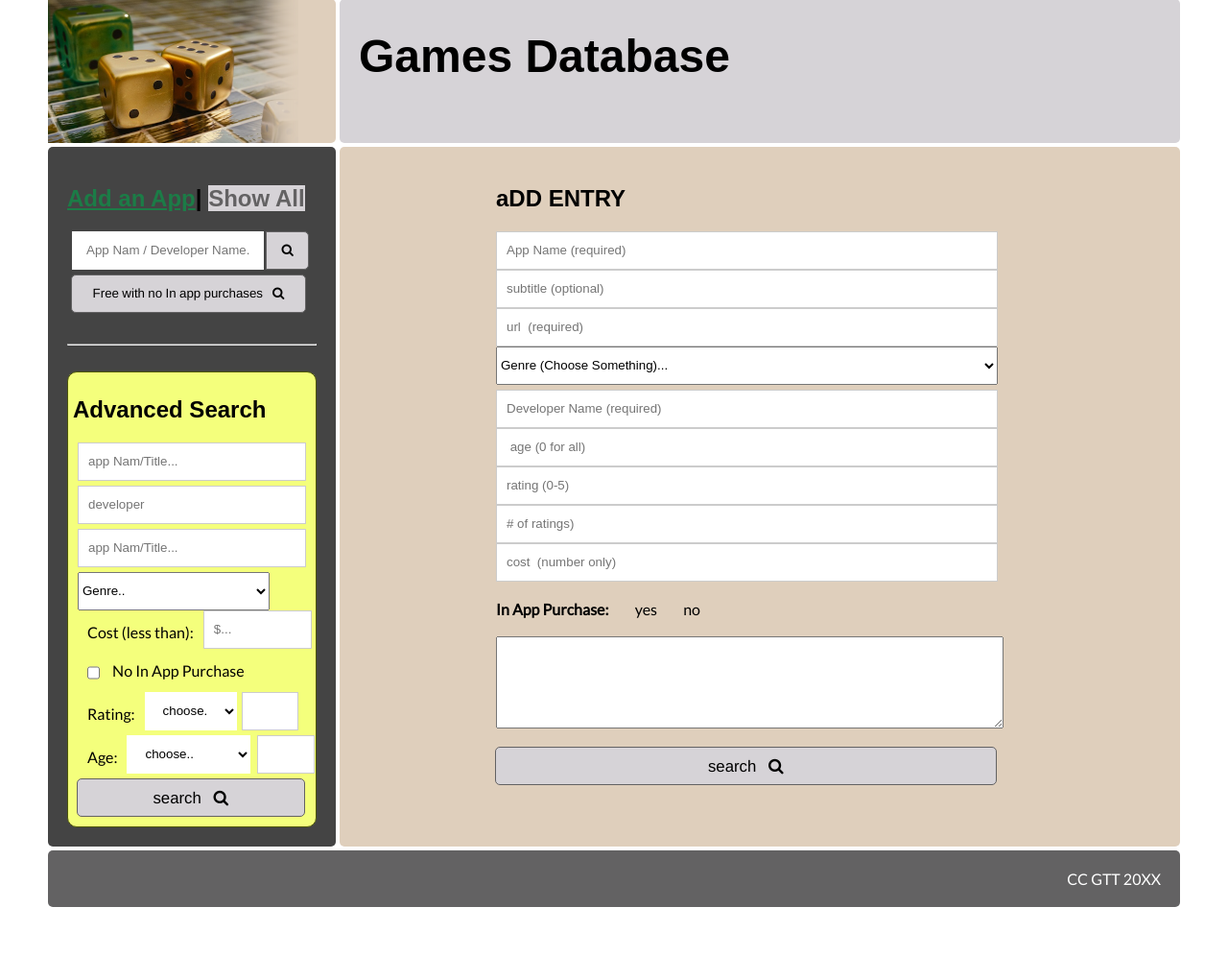
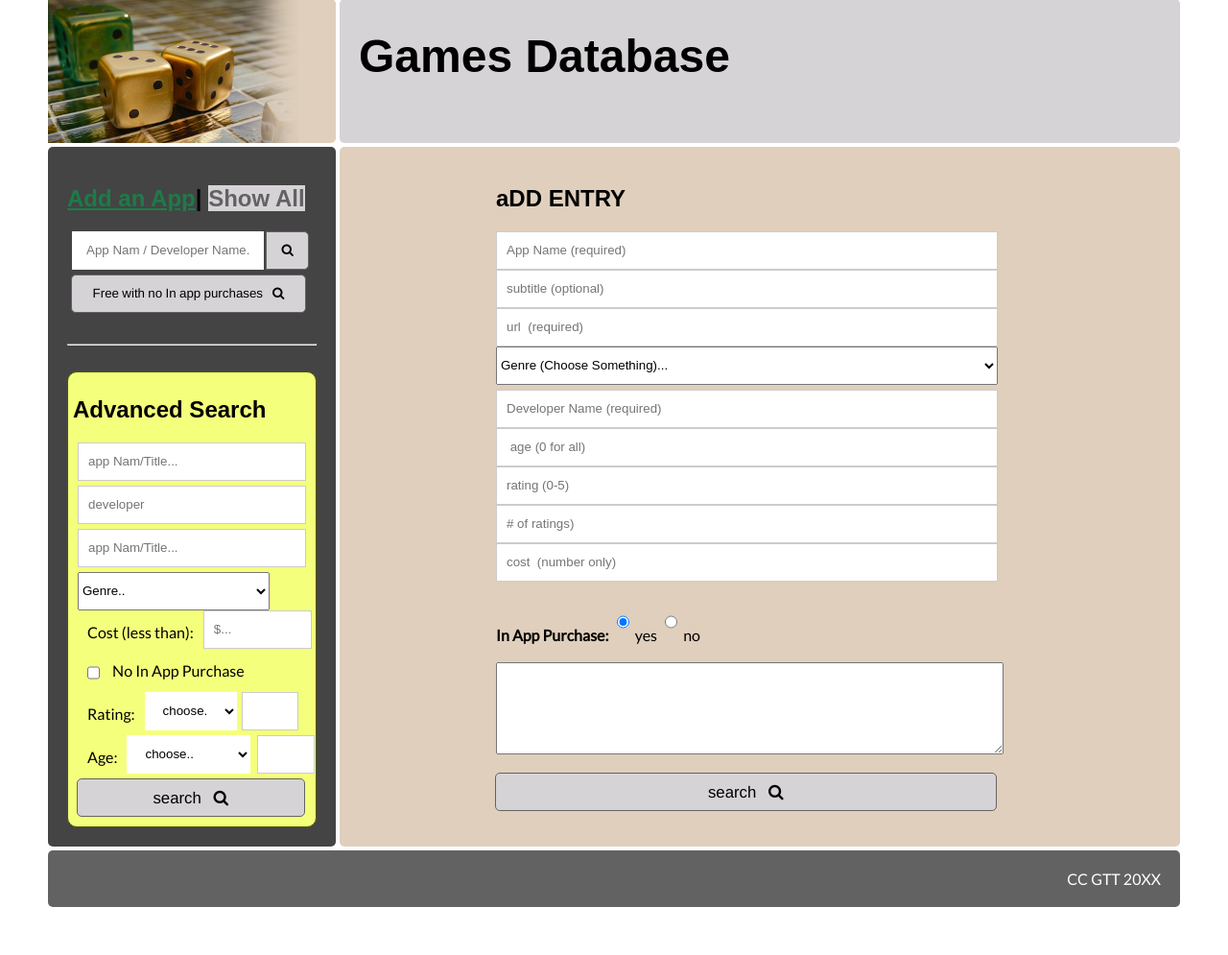
Before and after one commit to oimooimo/12_Game_DB, a PHP site: page /addentry.php in a window 1280 px wide. Shown: the part 51-1046 px from the top of the page at 96% size. Run offline with PHP 8.4, Linux system fonts and the light colour scheme; data that the repository does not hold is empty; some web fonts are replaced.

Commit message:
entry form pt 3
adjusted the radio buttons so that they were visible

```diff
--- a/css/data_style.css
+++ b/css/data_style.css
@@ -215,7 +215,7 @@ input.search[type=text], select{
 
 /*-- puts radio buttons next to eachother in add entry form */
 input[type="radio"]{
-    height: 0;
+    height: 10;
     width: auto;
     display:inline;
 }
```
